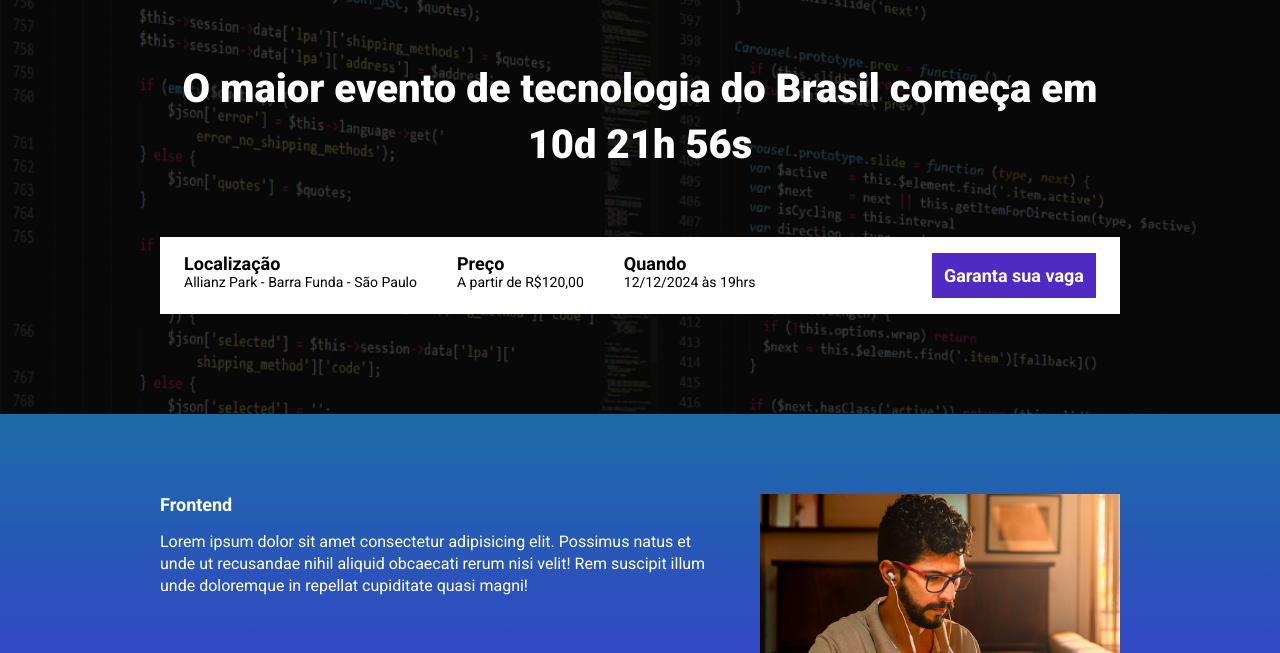
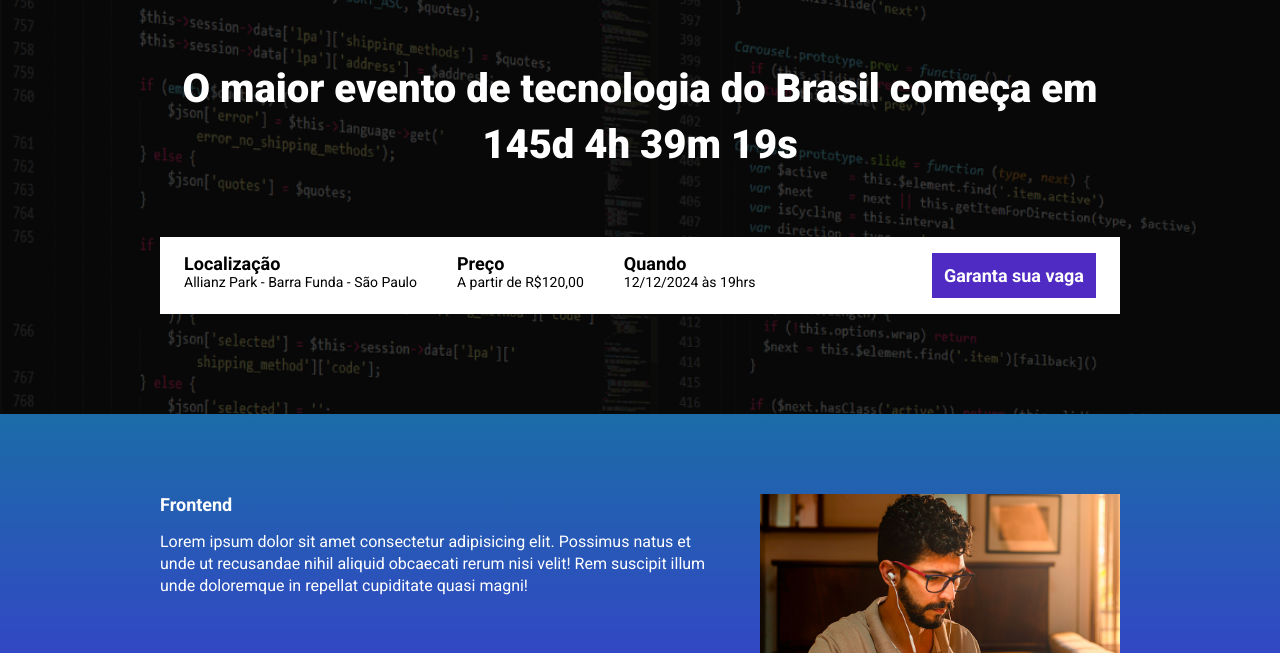
Before and after one commit to JoksLobo/tech_talks_ebac, a website built with Parcel: page src/index.html in a window 1280 px wide. Shown: the part 147-800 px from the top of the page. Built offline with nearby package versions, Linux system fonts and the light colour scheme.

Commit message:
criando contador

```diff
--- a/package.json
+++ b/package.json
@@ -1,9 +1,9 @@
 {
   "name": "tech_talks",
   "version": "1.0.0",
-  "main": "index.js",
   "scripts": {
     "dev": "parcel src/index.html src/styles/main.scss src/scripts/main.js",
+    "build":"parcel build src/index.html",
     "test": "echo \"Error: no test specified\" && exit 1"
   },
   "author": "",
--- a/src/index.html
+++ b/src/index.html
@@ -15,7 +15,7 @@
     <div class="container">
         <img class="hero__logo" src="./images/ebac_logo.svg" alt="">
     <p class="hero__text">
-        O maior evento de tecnologia do Brasil começa em 10d 21h 56s
+        O maior evento de tecnologia do Brasil começa em <span id="contador"></span>
     </p>
     <div class="infos-bar">
         <ul class="infos-bar__infos">
--- a/src/scripts/main.js
+++ b/src/scripts/main.js
@@ -1 +1,26 @@
 AOS.init();
+
+const dataDoEvento = new Date("Dec 12, 2024 19:00:00");
+const timeStampDoEvento = dataDoEvento.getTime();
+
+const contaAsHoras = setInterval(function(){
+    const agora = new Date();
+    const timeStampAtual = agora.getTime();
+
+    const distanciaAteOEvento = timeStampDoEvento - timeStampAtual;
+
+    const diaEmMs = 1000 * 60 *60 * 24;
+    const horasEmMs = 1000 * 60 * 60;
+    const minutosEmMs = 1000 * 60;
+
+    const diasAteOEvento = Math.floor(distanciaAteOEvento / diaEmMs);
+    const horasAteOEvento = Math.floor((distanciaAteOEvento % diaEmMs) / horasEmMs);
+    const minutosAteOEvento = Math.floor((distanciaAteOEvento % horasEmMs) / minutosEmMs);
+    const segundosAteOEvento = Math.floor((distanciaAteOEvento % minutosEmMs) / (1000));
+
+    document.getElementById('contador').innerHTML = `${diasAteOEvento}d ${horasAteOEvento}h ${minutosAteOEvento}m ${segundosAteOEvento}s`;
+    if (distanciaAteOEvento < 0){
+        clearInterval(contaAsHoras);
+        document.getElementById('contador').innerHTML = `Evento expirado`;
+    }
+}, 1000);
```
